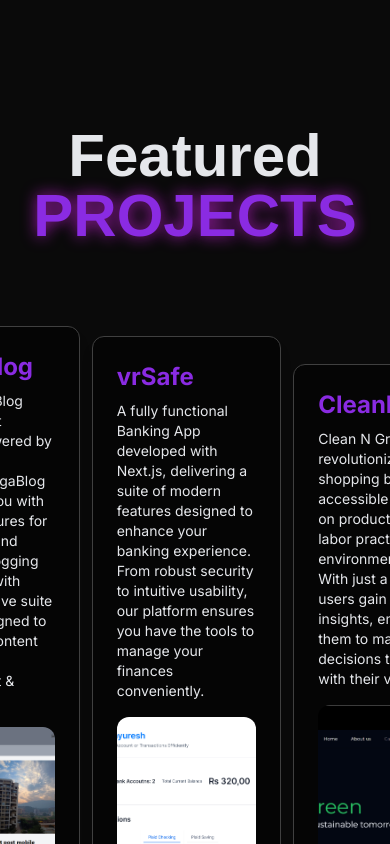
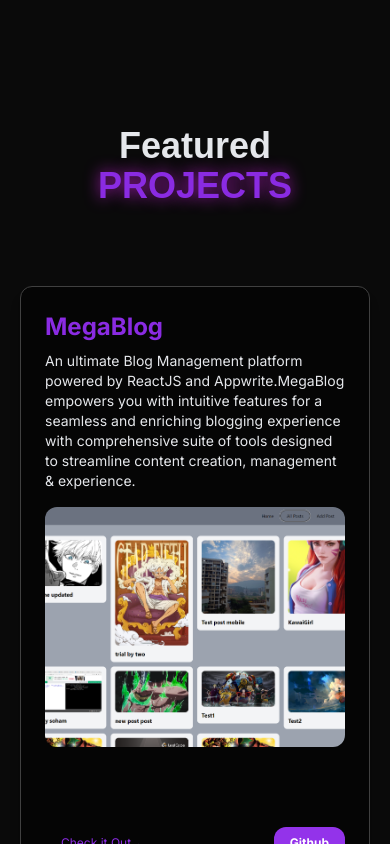
Before and after one commit to Mayur3sh007/Portfolio, a Next.js app: page / in a window 390 px wide. Shown: the part 780-1624 px from the top of the page. Built offline with nearby package versions, Linux system fonts and the light colour scheme.

Commit message:
Implement Responsiveness to All Sections

```diff
--- a/app/Skills/page.tsx
+++ b/app/Skills/page.tsx
@@ -9,7 +9,7 @@ const page = () => {
     { title: 'Redux', iconName: 'redux' },
     { title: 'expressjs', iconName: 'expressjs' },
     { title: 'Nodejs', iconName: 'nodejs' },
-    { title: 'Tailwind CSS', iconName: 'tailwindcss' },
+    { title: 'TailwindCSS', iconName: 'tailwindcss' },
     { title: 'Mongodb', iconName: 'mongodb' },
     { title: 'SQL', iconName: 'sqllite' },
     { title: 'NEXTjs', iconName: 'nextjs' },
--- a/app/page.tsx
+++ b/app/page.tsx
@@ -14,7 +14,7 @@ export default function Home() {
     { title: 'Redux', iconName: 'redux' },
     { title: 'expressjs', iconName: 'expressjs' },
     { title: 'Nodejs', iconName: 'nodejs' },
-    { title: 'Tailwind CSS', iconName: 'tailwindcss' },
+    { title: 'TailwindCSS', iconName: 'tailwindcss' },
     { title: 'Mongodb', iconName: 'mongodb' },
     { title: 'SQL', iconName: 'sqllite' },
     { title: 'NEXTjs', iconName: 'nextjs' },
@@ -31,7 +31,8 @@ export default function Home() {
         <ProjectsSection />
 
         {/* Skills Section */}
-        <div className='flex flex-col items-center h-screen w-full mb-10' id="skills">
+        <section>
+          <div className='flex flex-col items-center min-h-screen py-10 w-full mb-10' id="skills">
             <Title word1="Featured" word2="SKILLS" className='mt-20 mb-20' />
             <div className='flex flex-wrap justify-center gap-10'>
               {skills.map((skill, index) => (
@@ -69,6 +70,7 @@ export default function Home() {
               </button>
             </Link>
           </div>
+        </section>
 
         <ContactSection />
       </div>
--- a/components/Sections/ProjectsSection.tsx
+++ b/components/Sections/ProjectsSection.tsx
@@ -3,15 +3,22 @@ import Card from '../Card'
 import Title from '../Title'
 
 const ProjectsSection = () => {
+    const projects = {
+        MegaBlog: "An ultimate Blog Management platform powered by ReactJS and Appwrite.MegaBlog empowers you with intuitive features for a seamless and enriching blogging experience with comprehensive suite of tools designed to streamline content creation, management & experience.",
+        vrSafe: "A fully functional Banking App developed with Next.js, delivering a suite of modern features designed to enhance your banking experience. From robust security to intuitive usability, our platform ensures you have the tools to manage your finances conveniently.",
+        CleanNGreen: "Clean N Green revolutionizes ethical shopping by providing accessible information on product origins, labor practices, and environmental impact. With just a few clicks, users gain valuable insights, empowering them to make informed decisions that align with their values."
+    }
+
     return (
-        <div className='flex flex-col items-center scroll-mb-20 h-screen' id="projects">
+        <div className='flex-col items-center scroll-mb-20 min-h-screen' id="projects">
             <Title word1="Featured" word2="PROJECTS" className='' />
-            <section className="flex justify-center space-x-3 mb-10">
-                <Card title='MegaBlog' description='An ultimate Blog Management platform powered by ReactJS and Appwrite.MegaBlog empowers you with intuitive features for a seamless and enriching blogging experience with comprehensive suite of tools designed to streamline content creation, management & experience.' link='https://appwrite-blog-nine.vercel.app/' image='/megaBlog.png' github='https://github.com/Mayur3sh007/MegaBlog_Frontend_Project' />
-                <Card title='vrSafe' description='A fully functional Banking App developed with Next.js, delivering a suite of modern features designed to enhance your banking experience. From robust security to intuitive usability, our platform ensures you have the tools to manage your finances conveniently.' link='https://vr-safe.vercel.app/' image='/vrSafe.png' github='https://github.com/Mayur3sh007/vrSafe' />
-                <Card title='CleanNGreen' description='Clean N Green revolutionizes ethical shopping by providing accessible information on product origins, labor practices, and environmental impact. With just a few clicks, users gain valuable insights, empowering them to make informed decisions that align with their values.' link='https://devfolio.co/projects/clean-n-green-0445' image='/CleanNGreen.png' github='https://github.com/Mayur3sh007/33_git-push--f_DUhacks' />
+            <section className="flex justify-center space-x-3 mb-10 max-md:flex-col">
+                <Card title='MegaBlog' description={projects.MegaBlog} link='https://megablog.vercel.app/' image='/MegaBlog.png' github='https://github.com/Mayur3sh007/MegaBlog' />
+                <Card title='vrSafe' description={projects.vrSafe} link='https://vr-safe.vercel.app/' image='/vrSafe.png' github='https://github.com/Mayur3sh007/vrSafe' />
+                <Card title='CleanNGreen' description={projects.CleanNGreen} link='https://devfolio.co/projects/clean-n-green-0445' image='/CleanNGreen.png' github='https://github.com/Mayur3sh007/33_git-push--f_DUhacks' />
             </section>
-        </div>)
+        </div>
+    )
 }
 
 export default ProjectsSection
--- a/components/SkillCard.tsx
+++ b/components/SkillCard.tsx
@@ -12,8 +12,8 @@ const SkillCard: React.FC<SkillCardProps> = ({ title, iconName }) => {
 
   return (
     <GlareCard className="flex flex-col items-center justify-center p-4">
-      {IconComponent && <IconComponent className="w-24 h-24 text-purple-500" />} {/* Adjust size and color as needed */}
-      <p className="text-white font-bold text-3xl mt-10">{title}</p>
+      {IconComponent && <IconComponent className="w-12 h-12 md:w-16 md:h-16 lg:w-20 lg:h-20 text-purple-500" />} {/* Adjust size and color as needed */}
+      <p className="text-white font-bold text-lg md:text-xl lg:text-2xl mt-4">{title}</p>
     </GlareCard>
   );
 }
--- a/components/Title.tsx
+++ b/components/Title.tsx
@@ -1,13 +1,12 @@
 import React from 'react';
 
 const Title = ({ word1,word2,className }: { word1: string, word2: string, className?: string }) => {
-  const glowWidth = `${word1.length + 25}ch`; // Adjust the glow width based on the length of the word1
 
   return (
     <div className={`relative text-center ${className}`}
     style={{ fontFamily: "'Orbitron', sans-serif" }}
     >
-      <h1 className="text-6xl font-bold relative z-10">
+      <h1 className="text-6xl font-bold relative z-10 max-md:text-4xl">
         <span className=" text-gray-200  tracking-normal">{word1} </span>
         <span className="text-custom-purple tracking-normal">{word2}</span>
       </h1>
--- a/components/ui/GlareCard.tsx
+++ b/components/ui/GlareCard.tsx
@@ -69,7 +69,7 @@ export const GlareCard = ({
   return (
     <div
       style={containerStyle}
-      className="relative isolate [contain:layout_style] [perspective:600px] transition-transform duration-[var(--duration)] ease-[var(--easing)] delay-[var(--delay)] will-change-transform w-[280px]  h-[250px]"
+      className="relative isolate [contain:layout_style] [perspective:600px] transition-transform duration-[var(--duration)] ease-[var(--easing)] delay-[var(--delay)] will-change-transform w-[280px]  h-[250px] max-md:w-[140px] max-md:h-[125px]"
       ref={refElement}
       onPointerMove={(event) => {
         const rotateFactor = 0.4;
```
Lines whose indentation alone changed are shown as unchanged.
